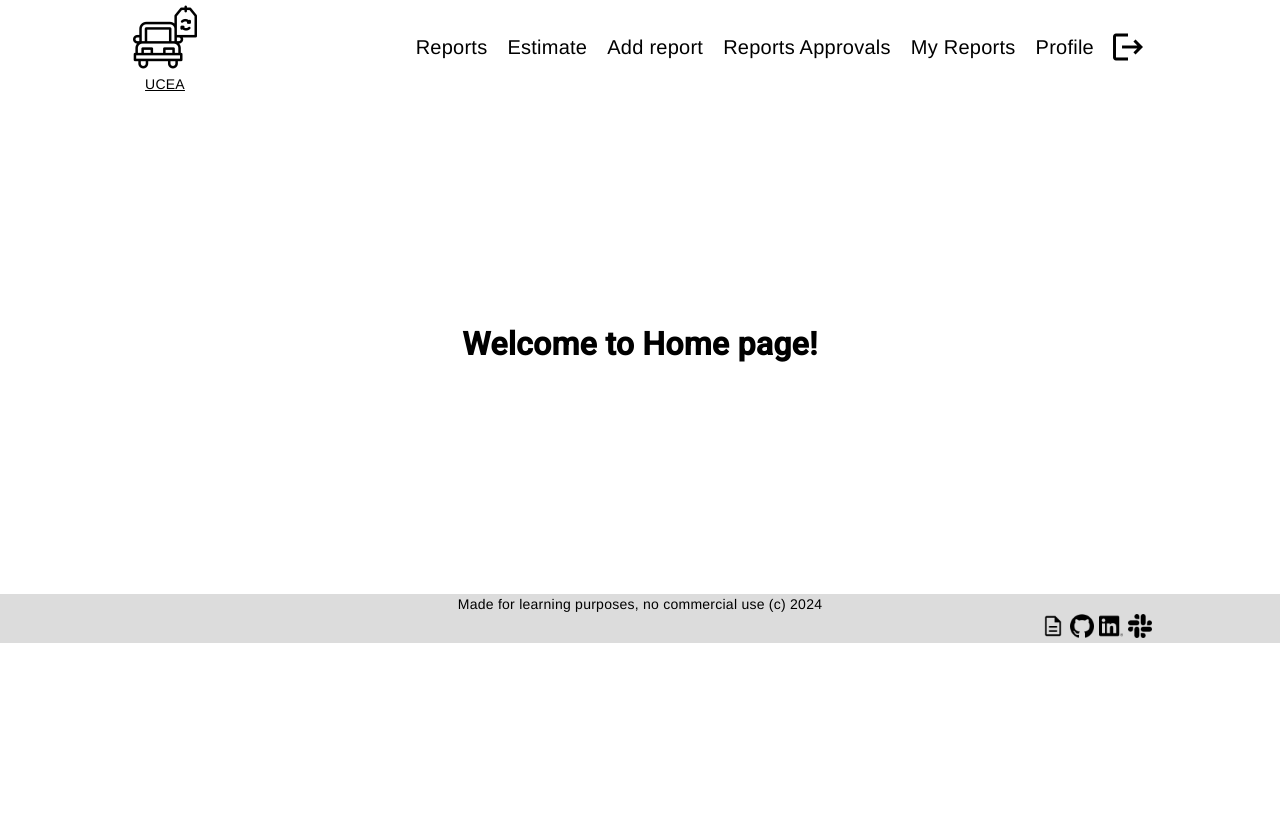
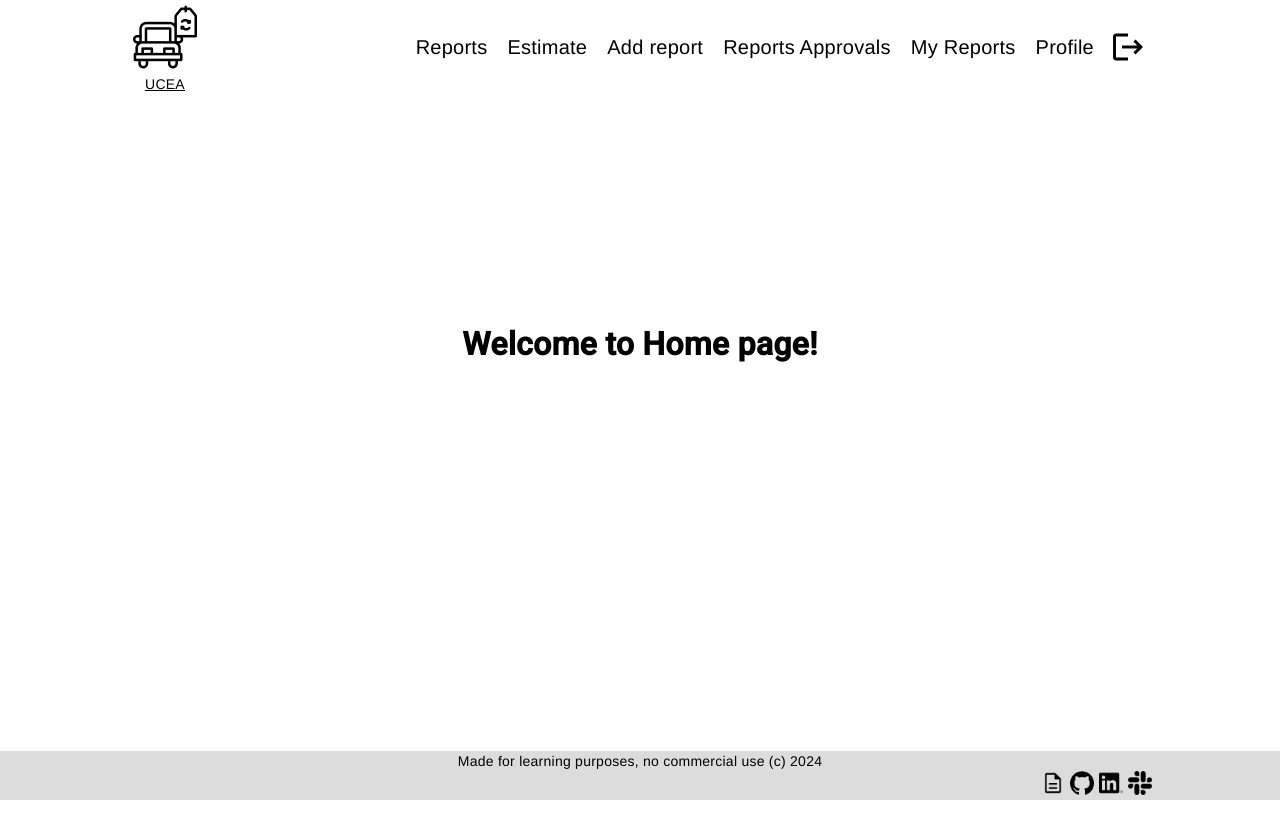
Before and after one commit to shevOle/ang-used-car-evaluation-app, an Angular app: page / in a window 1280 px wide. Shown: the top 838 px of the page. Before the commit the page ends 800 px from the top, so only its background shows below. Built offline with nearby package versions, Linux system fonts and the light colour scheme; sample sign-in values are in the browser's storage.

Commit message:
fix: fix footer alignment

```diff
--- a/src/app/app.component.scss
+++ b/src/app/app.component.scss
@@ -8,6 +8,10 @@ $background-color-secondary: rgba(
   $alpha: 0.95,
 );
 $font-family: "Franklin Gothic Medium", "Arial Narrow", Arial, sans-serif;
+
+main {
+  min-height: 100vh;
+}
 
 header {
   position: sticky;
```
